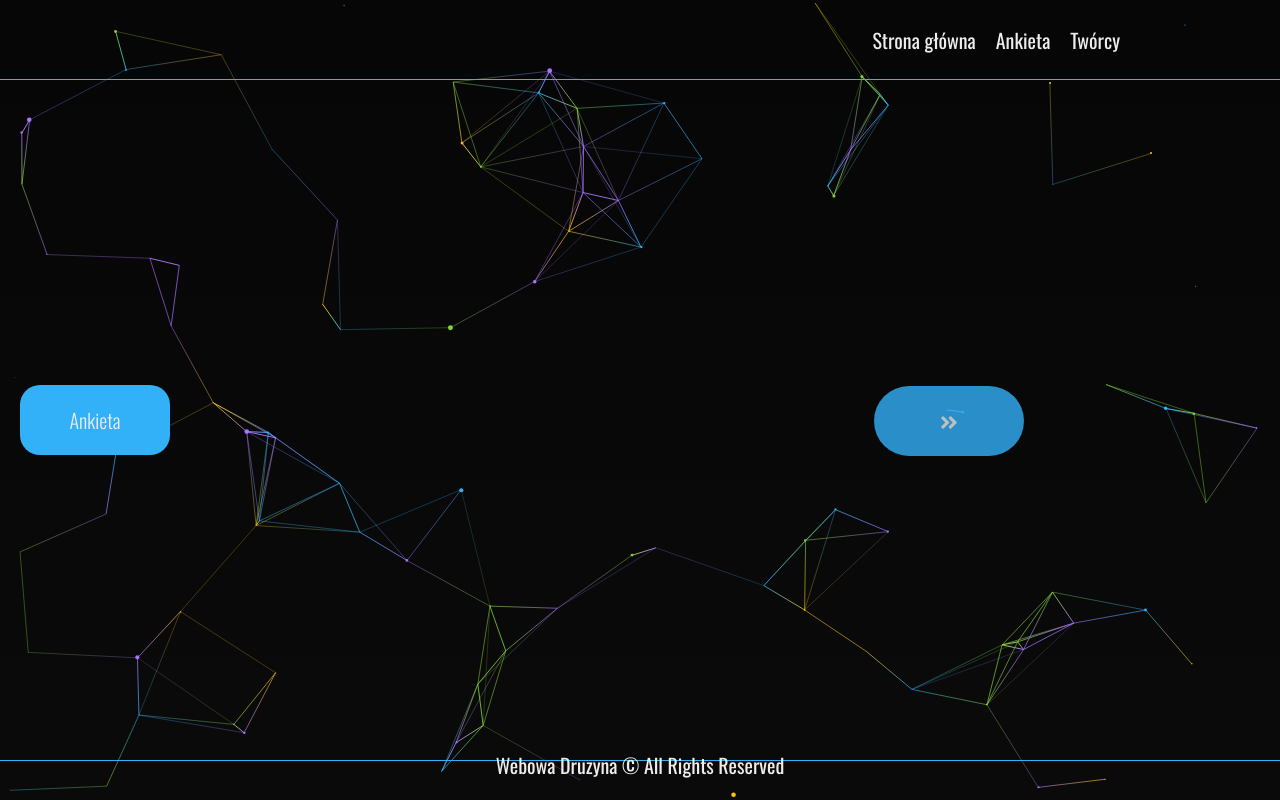
After one commit to kowalski-k/webowaDruzyna, a Flask app: page /results.html in a window 1280 px wide. The commit adds this page. Run offline with Flask 2, Linux system fonts and the light colour scheme; data that the repository does not hold is empty; parts of the project's set-up code (start-up, migrations or seed data) failed here and were passed over; some libraries are stand-ins or nearby versions.

Commit message:
Created results.html and result.js, displaying results

```diff
--- a/app.py
+++ b/app.py
@@ -28,5 +28,11 @@ def form():
     return render_template("form.html", data=form_data)
 
 
+@app.route('/results.html')
+def result():
+    form_data = db.get_all_questions()
+    return render_template("results.html", data=form_data)
+
+
 if __name__ == "__main__":
     app.run(host='0.0.0.0', port=5000)
--- a/package.json
+++ b/package.json
@@ -24,6 +24,7 @@
     "babel-preset-react-app": "^3.1.2",
     "react": "^17.0.2",
     "react-dom": "^17.0.2",
+    "react-google-charts": "^3.0.15",
     "webpack": "^5.36.2"
   },
   "devDependencies": {
--- /dev/null
+++ b/static/results.js
@@ -0,0 +1,147 @@
+var questions = JSON.parse(document.getElementById("mydiv").dataset.questions);
+var answers_checked = {};
+
+class Question extends React.Component {
+  constructor(props) {
+    super(props);
+  }
+
+  // drawChart() {
+  //   var data = new google.visualization.DataTable();
+  //   data.addColumn("string", "Odpowiedź");
+  //   data.addColumn("number", "Ilość odpowiedzi");
+  //   data.addRows([
+  //     ["Tak", 5],
+  //     ["Nie", 3],
+  //     ["Nie wiem", 2],
+  //   ]);
+
+  //   var options = {
+  //     title:
+  //       {this.props.answers_checked},
+  //     //'is3D':true,
+  //     legend: "left",
+  //     width: 600,
+  //     height: 400,
+  //   };
+
+  //   // Instantiate and draw the chart.
+  //   var chart = new google.visualization.PieChart(
+  //     document.getElementById("chart")
+  //   );
+  //   chart.draw(data, options);
+  // }
+
+  render() {
+    // google.load("visualization", "1", { packages: ["corechart"] });
+    // google.setOnLoadCallback(this.drawChart);
+
+    return (
+      <div className="question" id="question">
+        <p>{this.props.content}</p>
+        <div className="answers">
+          {Object.keys(this.props.answers).map((key) => {
+            return (
+              <label key={key}>
+                <div className="answers_div">
+                  Odpowiedź: {this.props.answers[key]} <br></br> 5
+                </div>
+              </label>
+            );
+          })}
+        </div>
+      </div>
+    );
+  }
+}
+
+class Questions extends React.Component {
+  constructor(props) {
+    super(props);
+  }
+
+  render() {
+    return (
+      <div className="all">
+        <div className="questions">
+          {questions.map((question) => (
+            <Question
+              key={question.question_id}
+              content={question.question_text}
+              answers={question.possible_answers}
+              id={question.question_id}
+            />
+          ))}
+        </div>
+        <a href="/form.html">
+          <button className="a_button">Ankieta</button>
+        </a>
+      </div>
+    );
+  }
+  componentDidMount() {
+    // google.load("visualization", "1", { packages: ["corechart"] });
+    // google.setOnLoadCallback(drawChart);
+
+    // function drawChart() {
+    //   console.log("CHART");
+    //   var data = new google.visualization.DataTable();
+    //   data.addColumn("string", "Odpowiedź");
+    //   data.addColumn("number", "Ilość odpowiedzi");
+    //   data.addRows([
+    //     ["Tak", 5],
+    //     ["Nie", 3],
+    //     ["Nie wiem", 2],
+    //   ]);
+
+    //   var options = {
+    //     title:
+    //       "Wyniki pytania 1: Czy poleciłbyś inż biomedyczna młodszemu koledze?",
+    //     //'is3D':true,
+    //     legend: "left",
+    //     width: 600,
+    //     height: 400,
+    //   };
+
+    //   // Instantiate and draw the chart.
+    //   var chart = new google.visualization.PieChart(
+    //     document.getElementById("chart")
+    //   );
+    //   chart.draw(data, options);
+    // }
+
+    var question = document.querySelector(".question");
+    var nextBtn = document.querySelector(".next-btn");
+    var previousBtn = document.querySelector(".previous-btn");
+
+    var axisX = 0;
+
+    var hideControl = function hideControl() {
+      if (axisX === -140 * (questions.length - 1)) {
+        nextBtn.classList.add("hideControl");
+      } else {
+        nextBtn.classList.remove("hideControl");
+      }
+
+      if (axisX === 0) {
+        previousBtn.classList.add("hideControl");
+      } else {
+        previousBtn.classList.remove("hideControl");
+      }
+    };
+
+    hideControl();
+
+    nextBtn.addEventListener("click", function () {
+      question.style.marginLeft = (axisX -= 140) + "%";
+      hideControl();
+    });
+
+    previousBtn.addEventListener("click", function () {
+      question.style.marginLeft = (axisX += 140) + "%";
+      hideControl();
+    });
+  }
+}
+
+ReactDOM.render(<Questions />, document.querySelector("#questions"));
--- a/static/style.css
+++ b/static/style.css
@@ -246,10 +246,30 @@ h1 {
   color: #ededee;
   border-radius: 2rem;
   border: none;
+  cursor: pointer;
   transition: transform 0.1s;
 }
 
 .submit_button:hover {
+  transform: scale(1.1);
+  opacity: 0.5;
+}
+
+.a_button {
+  margin: 2rem;
+  font-size: 2rem;
+  font-weight: 300;
+  width: 15rem;
+  height: 7rem;
+  background: #33b1f8;
+  color: #ededee;
+  border-radius: 2rem;
+  border: none;
+  cursor: pointer;
+  transition: transform 0.1s;
+}
+
+.a_button:hover {
   transform: scale(1.1);
   opacity: 0.5;
 }
@@ -288,6 +308,30 @@ h1 {
 .rating_scale input[type="radio"]:checked ~ span {
   background: #f8c210;
 }
+
+.answers {
+  display: flex;
+  flex-direction: column;
+  text-align: center;
+  /* position: absolute;
+  bottom: 5rem;
+  right: 10rem;
+  left: 10rem; */
+}
+
+.answers_div {
+  align-items: center;
+  text-align: center;
+  margin: 1rem;
+  font-size: 20px;
+  font-weight: 100;
+  width: 20rem;
+  height: 7rem;
+  background: #062838;
+  color: #ededee;
+  border-radius: 3rem;
+  transition: transform 0.1s;
+}
 /* End of form HTML */
 
 /* Footer */
--- /dev/null
+++ b/templates/results.html
@@ -0,0 +1,59 @@
+<!DOCTYPE html>
+<html lang="en">
+<head>
+    <meta charset="UTF-8">
+    <meta http-equiv="X-UA-Compatible" content="IE=edge">
+    <meta name="viewport" content="width=device-width, initial-scale=1.0">
+    <link rel="stylesheet" href="{{url_for('static', filename='style.css')}}">
+    <link rel="stylesheet" href="/static/style.css">
+    <link href="https://fonts.googleapis.com/css2?family=Oswald:wght@200;300;400;500;600;700&display=swap" rel="stylesheet">
+    <link rel="stylesheet" href="https://use.fontawesome.com/releases/v5.7.0/css/all.css" integrity="sha384-lZN37f5QGtY3VHgisS14W3ExzMWZxybE1SJSEsQp9S+oqd12jhcu+A56Ebc1zFSJ" crossorigin="anonymous">
+    <script src="https://www.gstatic.com/charts/loader.js"></script>
+    <title>Wyniki</title>
+</head>
+<body>
+    <div class="container">
+        <!-- Front Page -->
+        <section class="section-1">
+            <div class="navbar-wrapper">
+                <nav class="navbar">
+                    <ul class="nav-list">
+                        <li class="nav-item">
+                            <a href="index.html" class="nav-link">Strona główna</a>
+                        </li>
+                        <li class="nav-item">
+                            <a href="form.html" class="nav-link">Ankieta</a>
+                        </li>
+                        <li class="nav-item">
+                            <a href="creators.html" class="nav-link">Twórcy</a>
+                        </li>
+                    </ul>
+                </nav>
+            </div>
+        </section>
+        <!-- End of Front Page -->
+        <section class="section-2-form">
+            <div id="mydiv" data-questions='{{ data|tojson }}'></div>
+            <div class="questions" id="questions">
+            </div>
+            <button class="next-btn q-button "><i class="fas fa-angle-double-right"></i>
+            <button class="previous-btn q-button"><i class="fas fa-angle-double-left"></i></button>
+        </section>
+
+        <!-- Footer -->
+        <footer class="footer">
+            <p class="copyright">Webowa Druzyna &copy; All Rights Reserved</p>
+        </footer>
+        <!-- End of Footer -->
+    </div>
+    <canvas class="background"></canvas>
+    <script src="/static/script.js"></script>
+    <script src="/static/particle/dist/particles.min.js"></script>
+    <script src="https://cdnjs.cloudflare.com/ajax/libs/Chart.js/2.5.0/Chart.min.js"></script>
+    <script type="text/javascript" src="https://www.gstatic.com/charts/loader.js"></script>
+    <script src="https://unpkg.com/babel-standalone@6/babel.min.js"></script>
+    <script src="https://unpkg.com/react@17/umd/react.development.js" crossorigin></script>
+    <script src="https://unpkg.com/react-dom@17/umd/react-dom.development.js" crossorigin></script>
+    <script type="text/babel" src="/static/results.js"></script>
+</body>
+</html>
```
Also changed, not shown: static/index.js (+6 -3 lines), package-lock.json, 1 other file.
